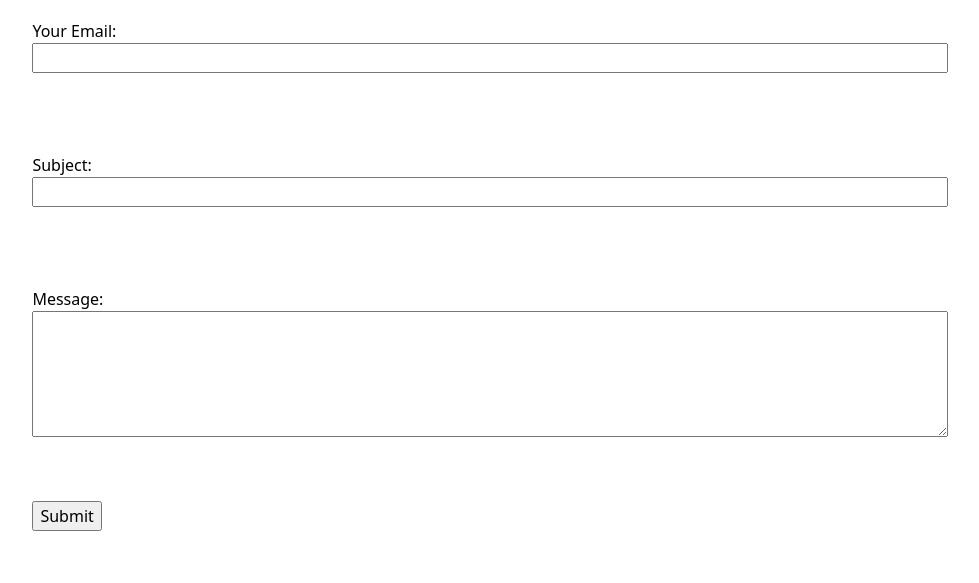
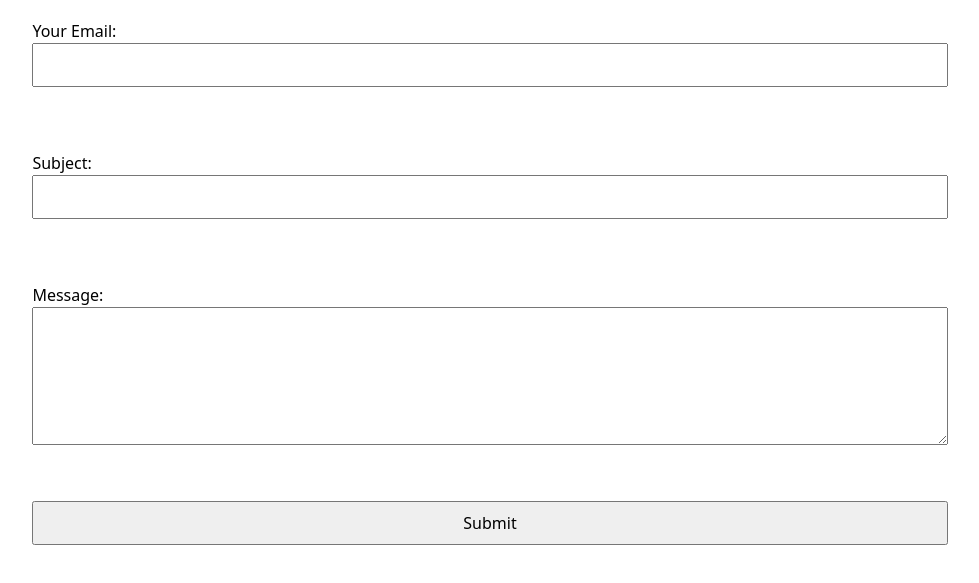
Before and after one commit to aahilrupsi/portfolio, a plain HTML site: page contact/index.html in a window 1280 px wide. Shown: the part 137-720 px from the top of the page, without its empty margins (150-1129 px from the left). Drawn offline with Linux system fonts and the light colour scheme.

Commit message:
Update style.css

```diff
--- a/style.css
+++ b/style.css
@@ -51,14 +51,22 @@ input,
 textarea,
 button {
   display: block;
+  box-sizing: border-box;
 }
 
 input,
 textarea {
   width: 100%;
-  box-sizing: border-box;
+  padding: 0.5rem;
 }
 
 label {
-  margin-block: 1rem;
+  margin-block: 0.5rem;
 }
+
+button {
+  width: 100%;
+  text-align: center;
+  padding: 0.5rem;
+  cursor: pointer;
+}
```
